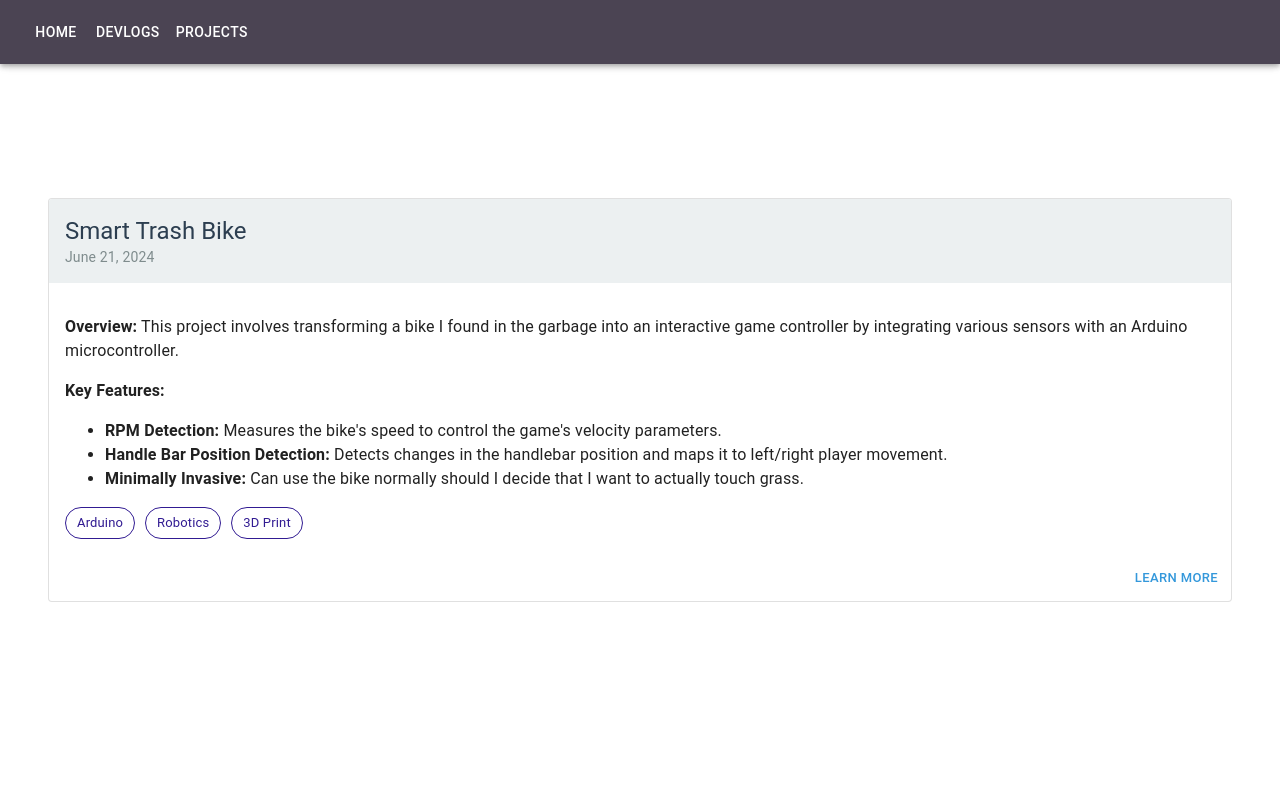
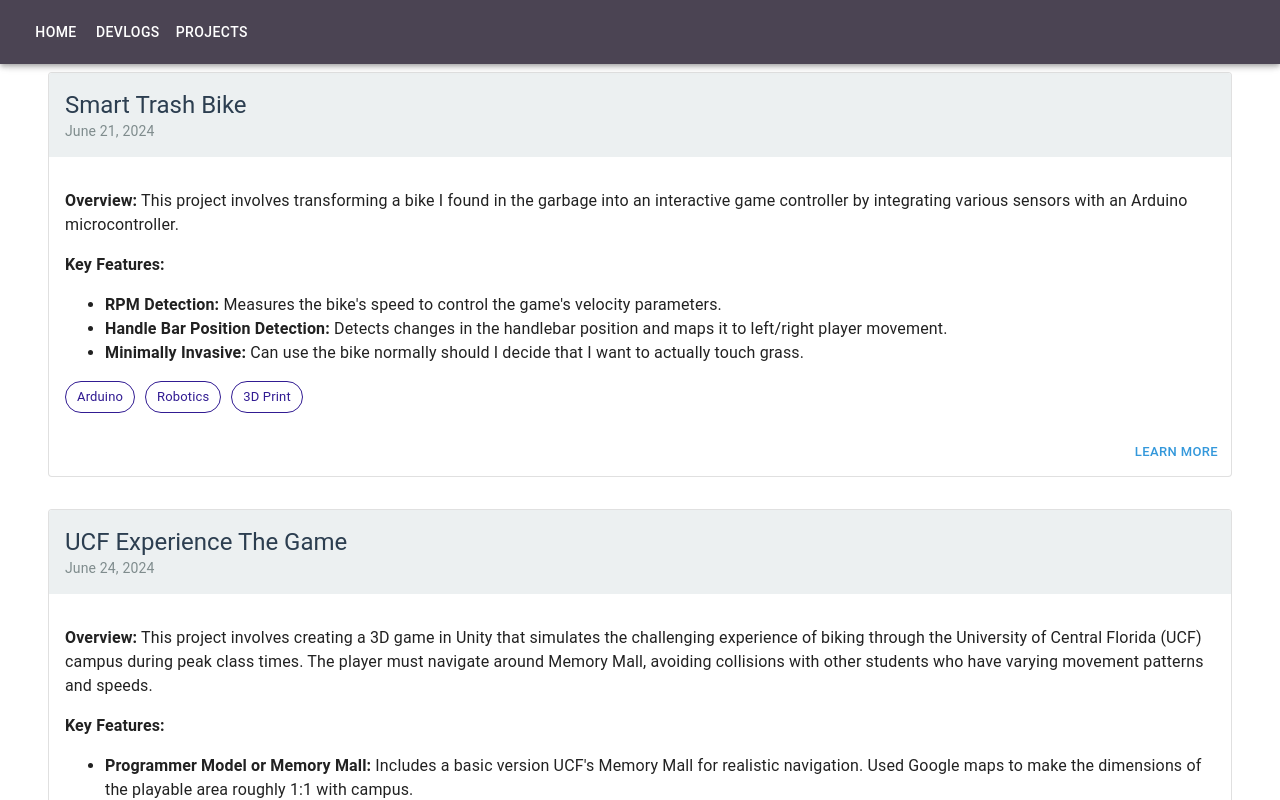
Before and after one commit to darrellcolehill/darrellcolehill.github.io, a React (Vite) app in the folder darrellcolehill/: page /#/projects in a window 1280 px wide. Shown: the top 800 px of the page. Built offline with nearby package versions, Linux system fonts and the light colour scheme.

Commit message:
Renders all project posts in the project view

```diff
--- a/darrellcolehill/src/components/ProjectCard.tsx
+++ b/darrellcolehill/src/components/ProjectCard.tsx
@@ -6,10 +6,18 @@
 import Typography from '@mui/material/Typography';
 import { CardHeader, Chip, Grid } from '@mui/material';
 import ReactMarkdown from 'react-markdown';
-import { post } from "../projectPosts/trashBike"
+import { ProjectPost } from '../../types';
 
-const card = (
-  <React.Fragment>
+interface ProjectCardProps {
+  post: ProjectPost
+}
+
+export default function ProjectCard({post} : ProjectCardProps) {
+  return (
+    <Grid container justifyContent="center" sx={{ padding: 2 }}>
+      <Grid item xs={12}>
+          <Card variant="outlined">
+          <React.Fragment>
     <CardHeader
       title={
         <Typography variant="h5" component="div" sx={{ color: '#2C3E50' }}>
@@ -33,14 +41,6 @@
       <Button size="small" sx={{ color: '#3498DB' }}>Learn More</Button>
     </CardActions>
   </React.Fragment>
-);
-
-export default function ProjectCard() {
-  return (
-    <Grid container justifyContent="center" sx={{ padding: 2 }}>
-      <Grid item xs={12}>
-          <Card variant="outlined">
-            {card}
           </Card>
       </Grid>
     </Grid>
--- a/darrellcolehill/src/projectPosts/index.ts
+++ b/darrellcolehill/src/projectPosts/index.ts
@@ -1,7 +1,11 @@
 
 import { post as trashBikePost } from "./trashBike"
 import { post as UCFExperienceTheGame} from "./UCFExperienceTheGame"
-export default {
+
+const posts =  {
     "trashBike": trashBikePost,
     "ucfExperience": UCFExperienceTheGame,
 }
+
+
+export default posts
--- a/darrellcolehill/src/views/Projects.tsx
+++ b/darrellcolehill/src/views/Projects.tsx
@@ -1,9 +1,15 @@
 import ProjectCard from "../components/ProjectCard"
 
+import posts from '../ProjectPosts';
 
 function Projects() {
     return (
-        <ProjectCard/>
+        <>
+            // eslint-disable-next-line @typescript-eslint/no-unused-vars
+            {Object.entries(posts).map(([_, post]) => (
+                <ProjectCard post={post}/>
+            ))}
+        </>
     )
 }
 
```
